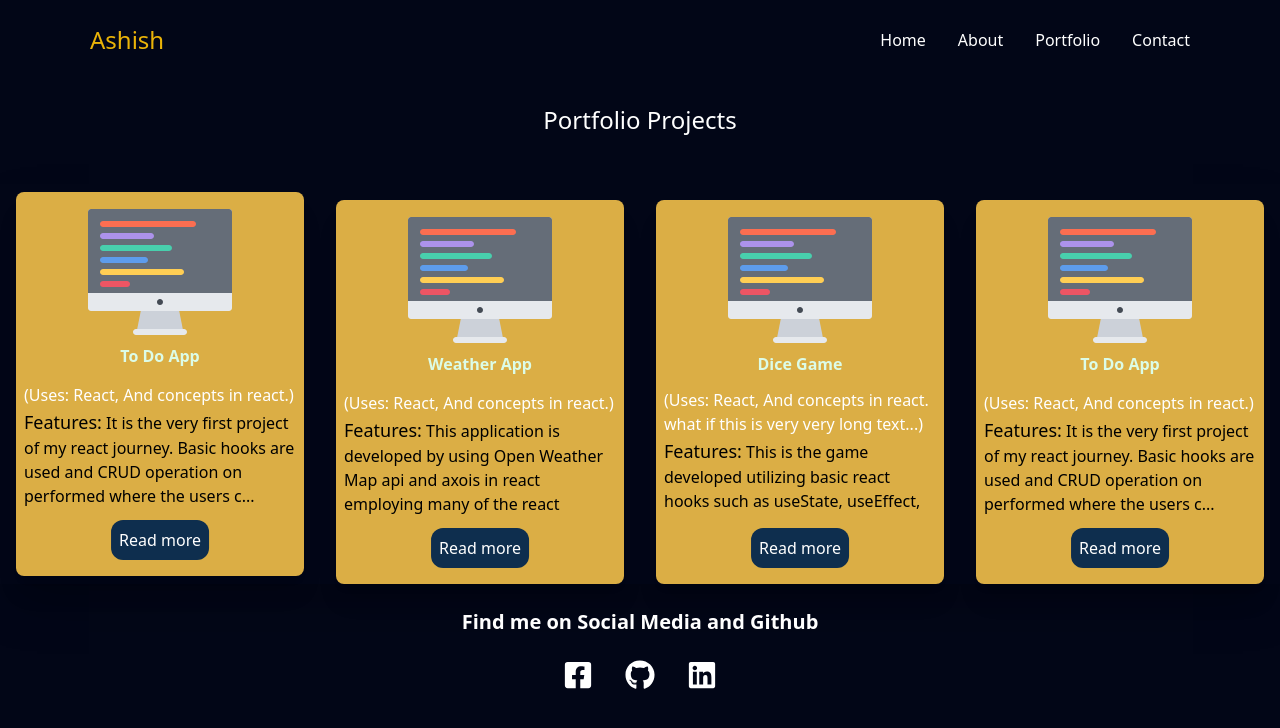
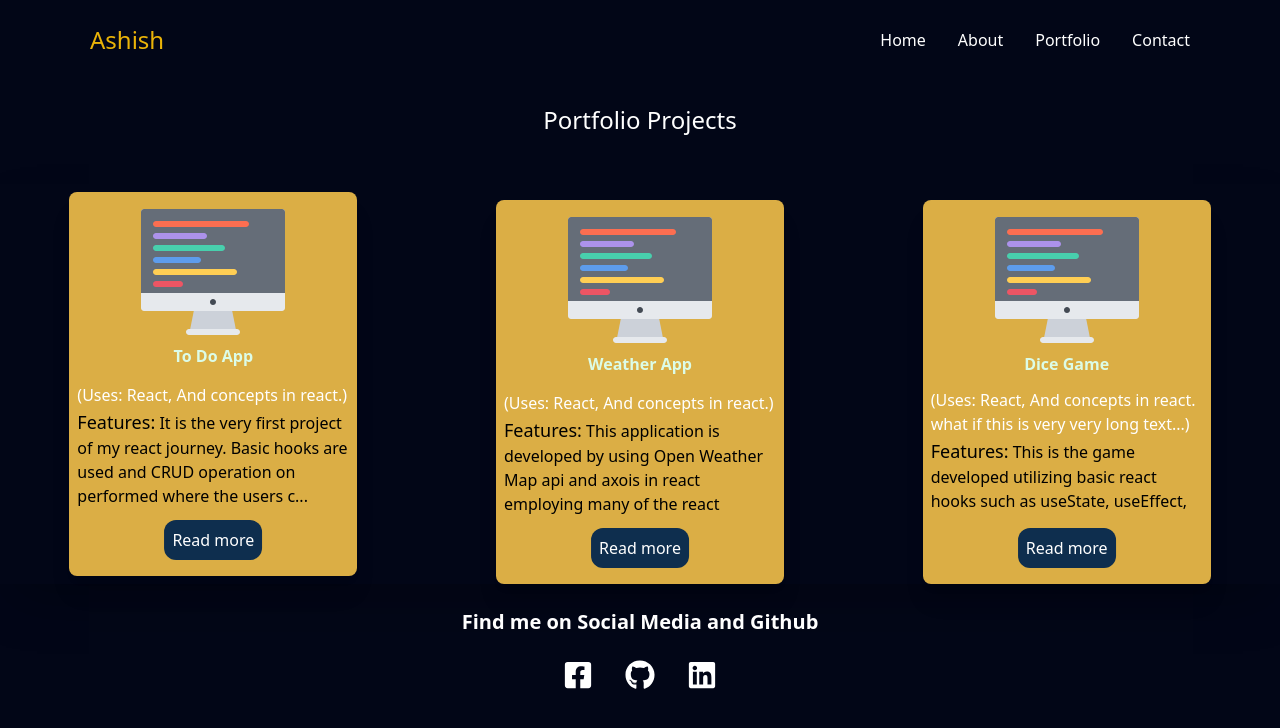
Before and after one commit to Ashish067/portfolio, a React (Vite) app: page /portfolio in a window 1280 px wide. Shown: the top 728 px of the page. Built offline with nearby package versions, Linux system fonts and the light colour scheme.

Commit message:
Updated the cv and the data file

```diff
--- a/src/datas/portfolio.js
+++ b/src/datas/portfolio.js
@@ -20,11 +20,4 @@ export const PortfolioProjects = [
     description:
       "This is the game developed utilizing basic react hooks such as useState, useEffect, asynchronous functions and many of the react concepts. In this game the player have to simply guess the number and roll the dice if the player guess is right the number is added if the player guess the wrong number then the player will lose 2 points from his score.",
   },
-  {
-    id: 4,
-    title: "To Do App",
-    uses: "React, And concepts in react.",
-    description:
-      "It is the very first project of my react journey. Basic hooks are used and CRUD operation on performed where the users can easily add, edit, and delete tasks. I finished this application around 1 year ago.",
-  },
 ];
```
Also changed, not shown: 1 other file (tests, documents, lock files or other folders).
